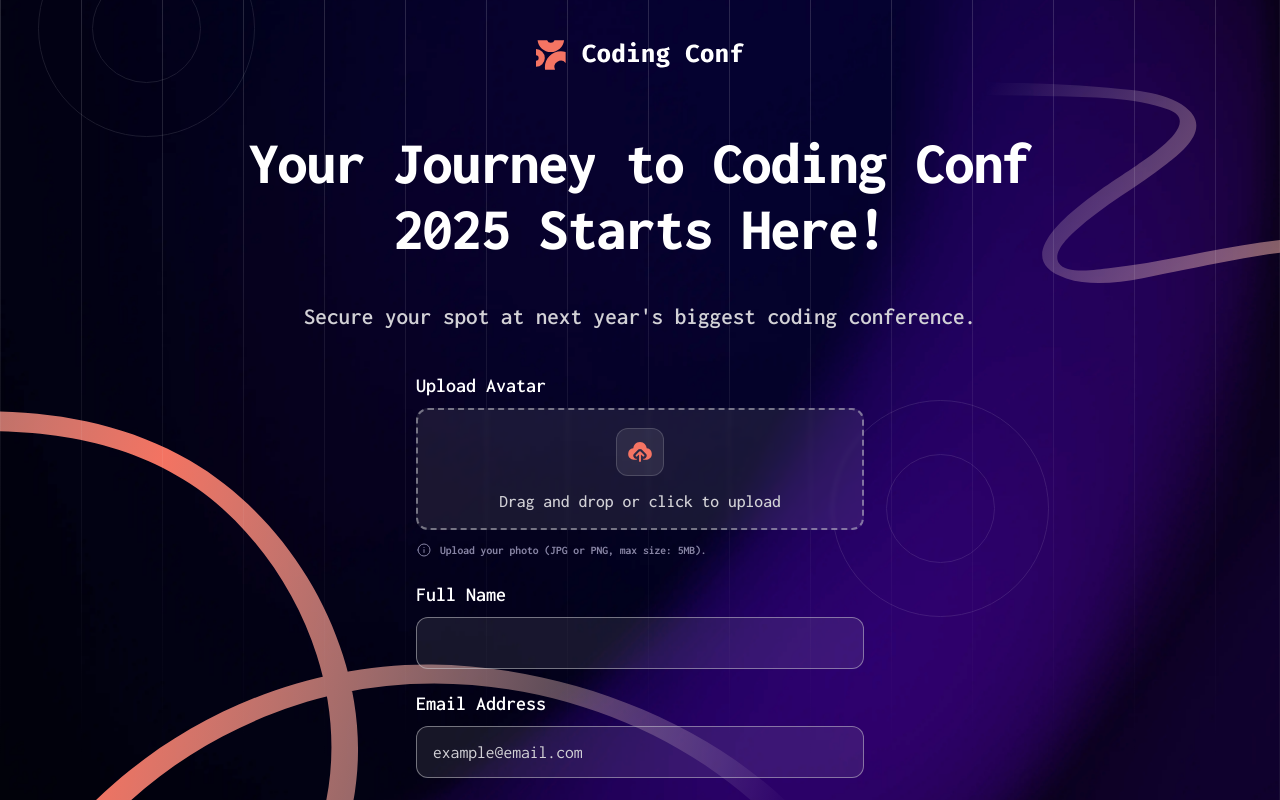
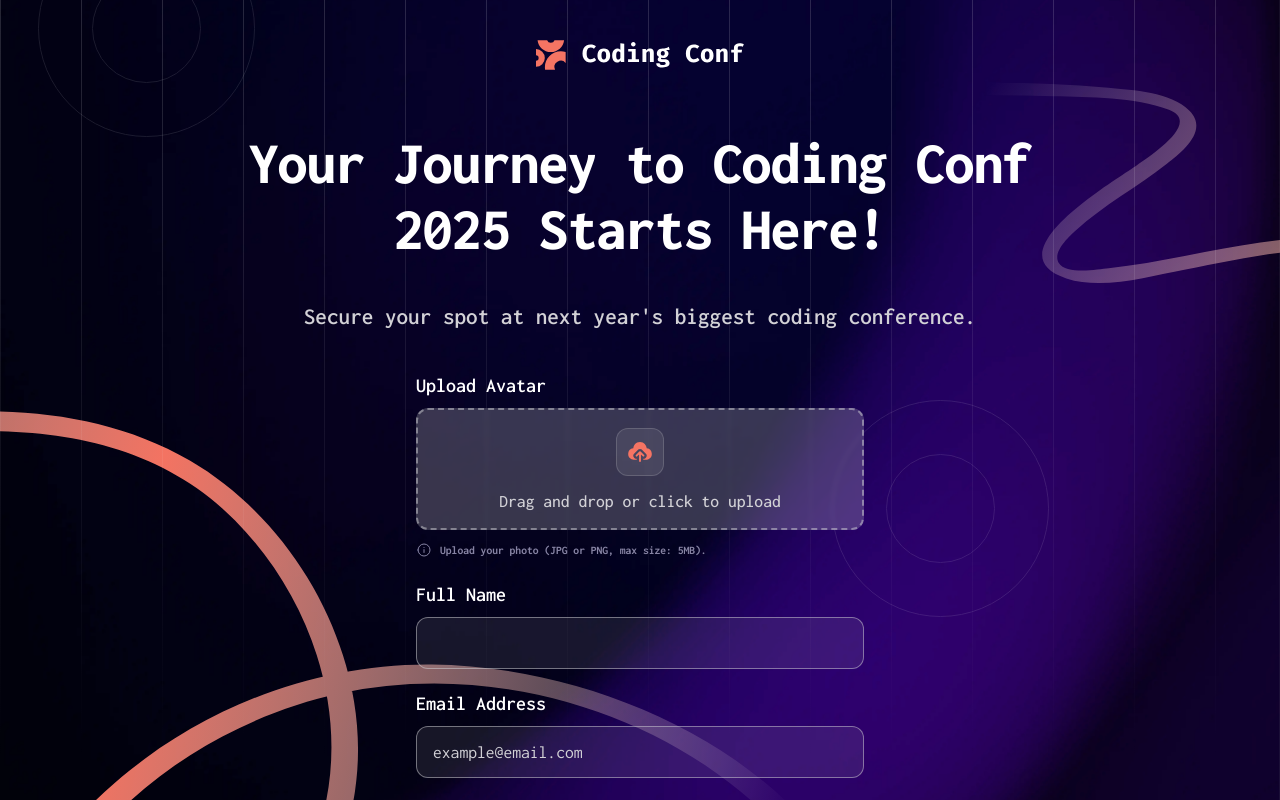
Before and after one commit to Fachi-r/conference-ticket-generator, a Svelte app: page / in a window 1280 px wide. In both pictures the pointer is over the button 640 px from the left and 469 px from the top of the page. Shown: the top 800 px of the page. Built offline with nearby package versions, Linux system fonts and the light colour scheme.

Commit message:
feat: hover states
- added hover states for input elements
- added hover state with box-shadow for submit button

```diff
--- a/src/App.svelte
+++ b/src/App.svelte
@@ -1,6 +1,6 @@
 <script lang="ts">
   // Form state
-    let avatar = $state<string | null>("");
+  let avatar = $state<string | null>("");
   let name = $state("");
   let email = $state("");
   let github = $state("");
--- a/src/app.css
+++ b/src/app.css
@@ -428,6 +428,7 @@ form {
     from var(--color-orange-500) h calc(s - 10) calc(l + 5) / 80%
   );
   --bg: hsl(from var(--color-neutral-300) h s l / 10%);
+  --bg-hover: hsl(from var(--color-neutral-300) h s l / 25%);
   --border-radius: 0.75rem;
 
   display: grid;
@@ -466,6 +467,7 @@ form {
     border: 2px dashed var(--border);
     border-radius: 0.75rem;
     background: var(--bg);
+    transition: background 0.2s ease;
 
     --blur: 2px;
 
@@ -474,6 +476,11 @@ form {
 
     &.error-input {
       border-color: var(--border-error);
+    }
+
+    &:hover {
+      cursor: pointer;
+      background: var(--bg-hover);
     }
 
     .avatar-container {
@@ -567,6 +574,7 @@ form {
     color: hsl(from var(--color-neutral) h s l / 80%);
 
     font-size: 1.1em;
+    transition: background 0.2s ease;
 
     &::placeholder {
       color: var(--color-neutral-300);
@@ -575,6 +583,11 @@ form {
 
     &.error-input {
       border-color: var(--border-error);
+    }
+
+    &:hover {
+      cursor: pointer;
+      background: var(--bg-hover);
     }
   }
 
@@ -587,9 +600,13 @@ form {
     border-radius: var(--border-radius);
     font-weight: 800;
     font-size: 1.25em;
+    transition:
+      background-color 0.2s ease,
+      box-shadow 0.2s ease;
 
     &:hover {
       background-color: var(--color-orange-700);
+      box-shadow: 0 4px 0 0 var(--color-orange-500);
     }
     &:focus-visible {
       outline: 1px solid var(--color-neutral-300);
```
